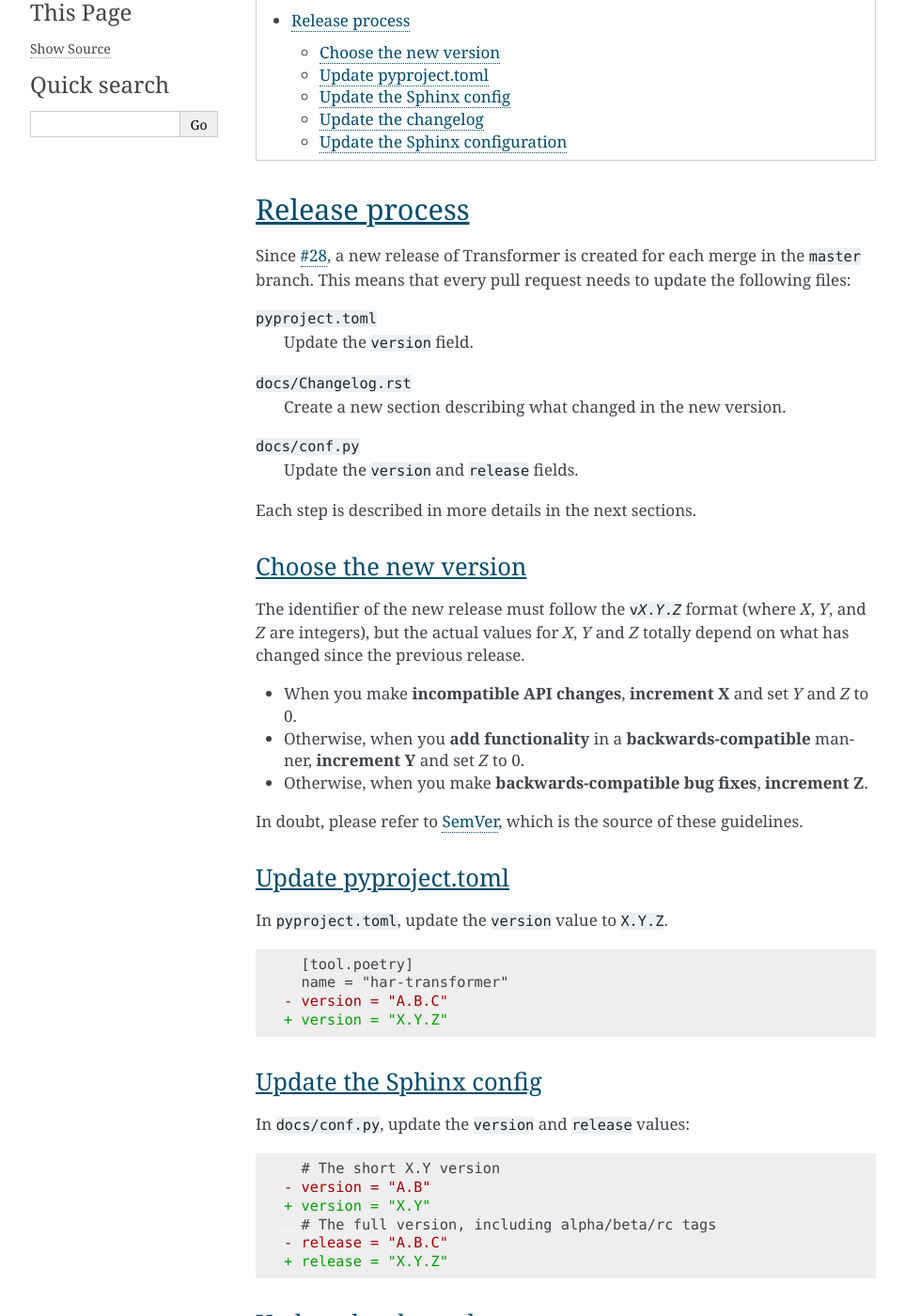
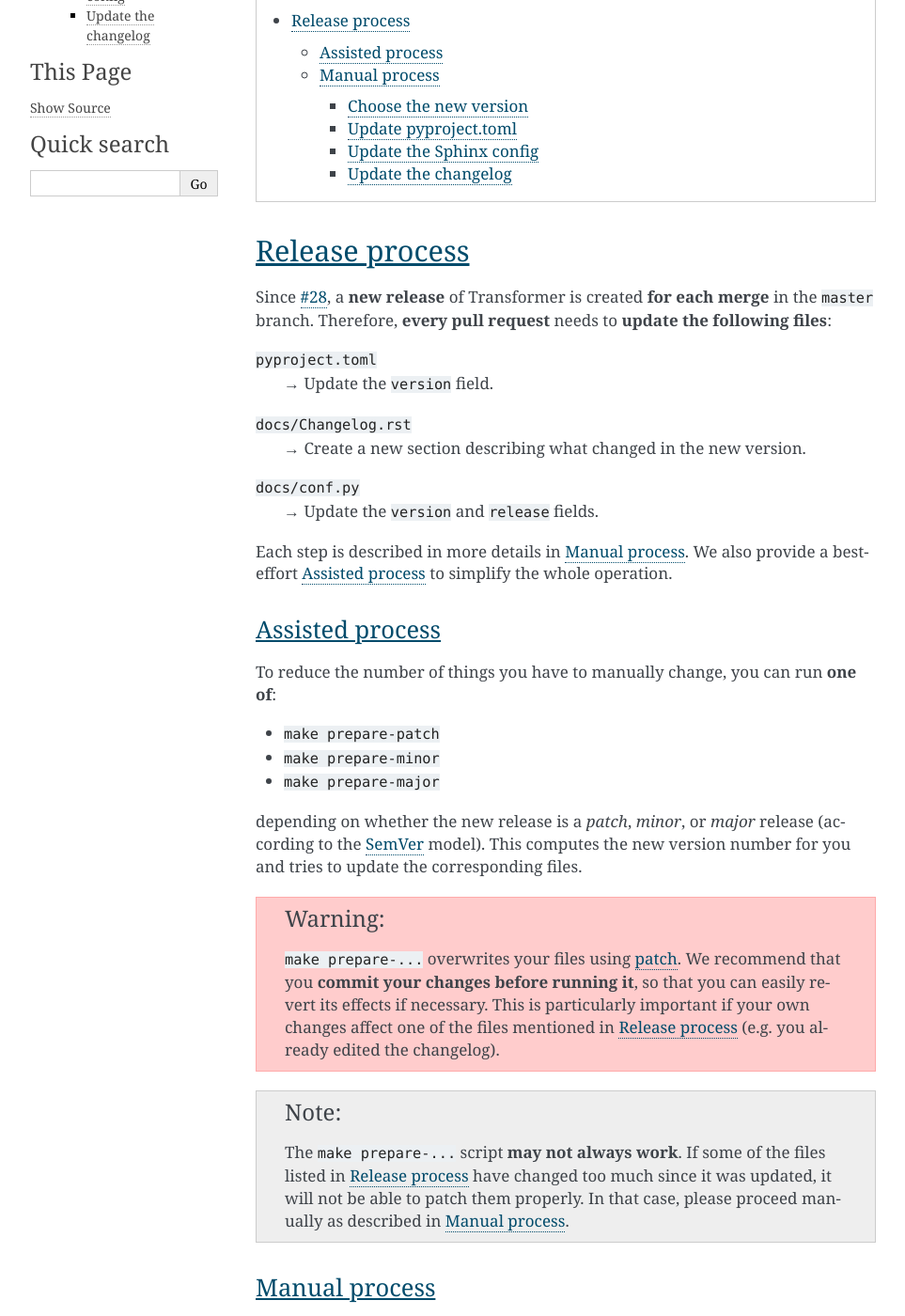
Before and after one commit to zalando-incubator/transformer, a Sphinx documentation site: the page built from docs/Versioning.rst, in a window 1280 px wide and 1400 px high, scrolled down 298 px. Shown: the whole window at 94% size, without its empty margins (148-1111 px from the left). Built offline with Sphinx 7.4.7, drawn with Linux system fonts in a browser that asks for light colours; some of the changed text lies outside the part shown.

Commit message:
Versioning: document "make prepare-..."
Signed-off-by: Thibaut Le Page <thibaut.le.page@zalando.de>

```diff
--- a/docs/Versioning.rst
+++ b/docs/Versioning.rst
@@ -17,23 +17,69 @@ For all available releases, see the `releases page`_.
 
 .. _releases page: https://github.com/zalando-incubator/Transformer/releases
 
+.. _release-process:
+
 Release process
 ---------------
 
-Since :issue:`28`, a new release of Transformer is created for each merge in
-the ``master`` branch.
-This means that every pull request needs to update the following files:
+Since :issue:`28`, a **new release** of Transformer is created **for each
+merge** in the ``master`` branch.
+Therefore, **every pull request** needs to **update the following files**:
 
 :file:`pyproject.toml`
-  Update the ``version`` field.
+  → Update the ``version`` field.
 
 :file:`docs/Changelog.rst`
-  Create a new section describing what changed in the new version.
+  → Create a new section describing what changed in the new version.
 
 :file:`docs/conf.py`
-  Update the ``version`` and ``release`` fields.
+  → Update the ``version`` and ``release`` fields.
 
-Each step is described in more details in the next sections.
+Each step is described in more details in :ref:`manual-release-process`.
+We also provide a best-effort :ref:`assisted-release-process` to simplify the
+whole operation.
+
+.. _assisted-release-process:
+
+Assisted process
+~~~~~~~~~~~~~~~~
+
+To reduce the number of things you have to manually change, you can run **one
+of**:
+
+- ``make prepare-patch``
+
+- ``make prepare-minor``
+
+- ``make prepare-major``
+
+depending on whether the new release is a *patch*, *minor*, or *major* release
+(according to the SemVer_ model).
+This computes the new version number for you and tries to update the
+corresponding files.
+
+.. warning::
+
+   ``make prepare-...`` overwrites your files using patch_.
+   We recommend that you **commit your changes before running it**, so that you
+   can easily revert its effects if necessary.
+   This is particularly important if your own changes affect one of the files
+   mentioned in :ref:`release-process` (e.g. you already edited the changelog).
+
+.. note::
+
+   The ``make prepare-...`` script **may not always work**.
+   If some of the files listed in :ref:`release-process` have changed too much
+   since it was updated, it will not be able to patch them properly.
+   In that case, please proceed manually as described in
+   :ref:`manual-release-process`.
+
+.. _patch: https://en.wikipedia.org/wiki/Patch_(Unix)
+
+.. _manual-release-process:
+
+Manual process
+~~~~~~~~~~~~~~
 
 Choose the new version
 ''''''''''''''''''''''
@@ -67,7 +113,7 @@ In :file:`pyproject.toml`, update the ``version`` value to ``X.Y.Z``.
 Update the Sphinx config
 ''''''''''''''''''''''''
 
-In :file:`docs/conf.py`, update the ``version`` and ``release`` values:
+In :file:`docs/conf.py`, update the ``version`` and ``release`` fields:
 
 .. code-block:: diff
 
@@ -110,22 +149,12 @@ This is summarized by this patch:
    +
    +- Release date: YYYY-MM-DD HH:MM
    +- Diff__.
+   +
+   +__ https://github.com/zalando-incubator/transformer/compare/vA.B.C...vX.Y.Z
+   +
+    .. _vA.B.C:
 
-   -__ https://github.com/zalando-incubator/transformer/compare/vA.B.C...HEAD
-   +__ https://github.com/zalando-incubator/transformer/compare/vA.B.C...vX.Y.Z
+    vA.B.C
+    ======
 
 Don't forget to **update the release date!**
-
-Update the Sphinx configuration
-'''''''''''''''''''''''''''''''
-
-In :file:`docs/conf.py`, update the ``version`` and ``release`` fields:
-
-.. code-block:: diff
-
-    # The short X.Y version
-   -version = '{old_short}'",
-   +version = '{new_short}'
-    # The full version, including alpha/beta/rc tags
-   -release = '{old_v}'
-   +release = '{new_v}'
```
Also changed, not shown: other parts of docs/Versioning.rst (+0 -7 lines).
